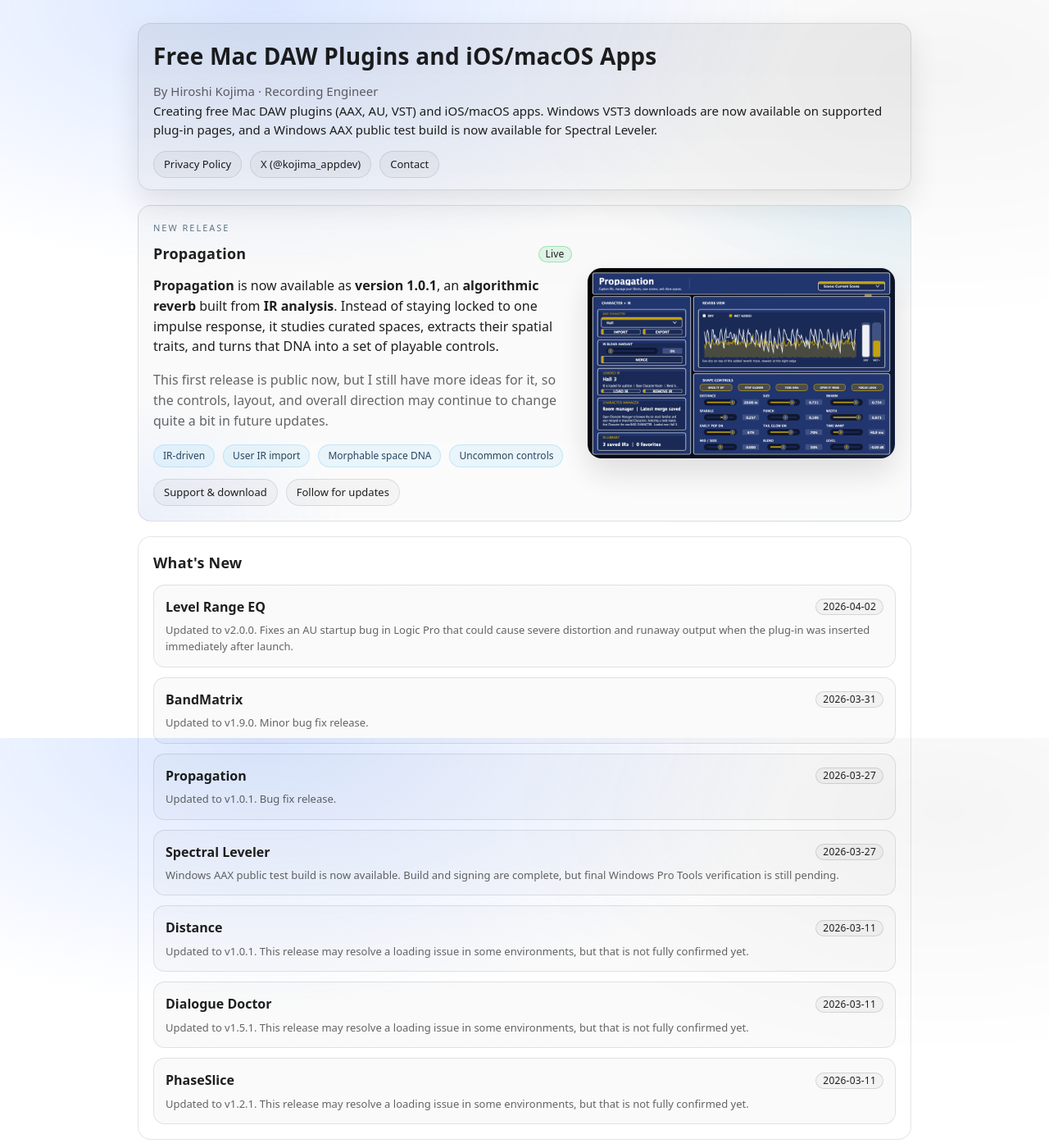
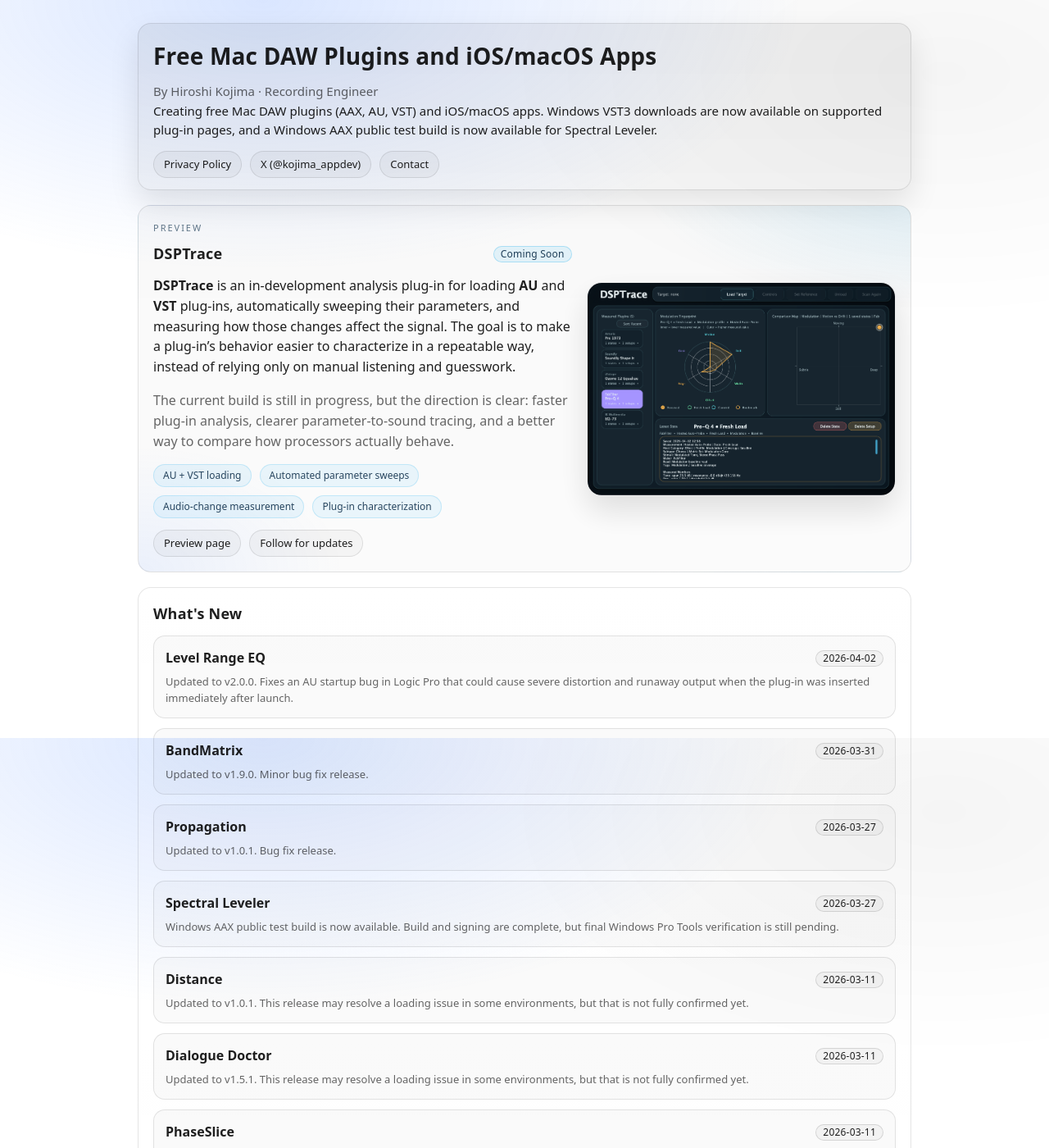
Before and after one commit to bitterapple/bitterapple.github.io, a Jekyll site: the page built from index.html, in a window 1280 px wide and 1400 px high. Shown: the whole window at 82% size. Built offline with Jekyll 4.4.1, drawn with Linux system fonts in a browser that asks for light colours; some of the changed text lies outside the part shown.

Commit message:
LLEQ2.0.0

```diff
--- a/index.html
+++ b/index.html
@@ -9,7 +9,7 @@
 {% assign whats_new = products | where_exp: 'item', 'item.latest_order' | sort: 'latest_order' %}
 {% assign plugins = products | where: 'type', 'plugin' | sort: 'order' %}
 {% assign apps = products | where: 'type', 'app' | sort: 'order' %}
-{% assign propagation = products | where: 'slug', 'propagation' | first %}
+{% assign dsptrace = products | where: 'slug', 'dsptrace' | first %}
 <div class="container">
   <header class="header">
     <h1>Free Mac DAW Plugins and iOS/macOS Apps</h1>
@@ -34,35 +34,36 @@
   </header>
 
   <main>
-    {% if propagation %}
+    {% if dsptrace %}
     <section class="section featureTeaser">
       <div class="featureTeaserGrid">
         <div>
-          <p class="featureEyebrow">New Release</p>
+          <p class="featureEyebrow">Preview</p>
           <div class="titleRow" style="justify-content: space-between; align-items: center">
-            <h2 style="margin: 0">{{ propagation.title }}</h2>
-            <span class="badge {% if propagation.status_class %}{{ propagation.status_class }}{% endif %}">{{ propagation.status_label }}</span>
+            <h2 style="margin: 0">{{ dsptrace.title }}</h2>
+            <span class="badge {% if dsptrace.status_class %}{{ dsptrace.status_class }}{% endif %}">{{ dsptrace.status_label }}</span>
           </div>
           <p style="margin-top: 12px">
-            <strong>Propagation</strong> is now available as
-            <strong>version 1.0.1</strong>, an <strong>algorithmic reverb</strong>
-            built from <strong>IR analysis</strong>. Instead of staying locked
-            to one impulse response, it studies curated spaces, extracts their
-            spatial traits, and turns that DNA into a set of playable controls.
+            <strong>DSPTrace</strong> is an in-development analysis plug-in for
+            loading <strong>AU</strong> and <strong>VST</strong> plug-ins,
+            automatically sweeping their parameters, and measuring how those
+            changes affect the signal. The goal is to make a plug-in’s behavior
+            easier to characterize in a repeatable way, instead of relying only
+            on manual listening and guesswork.
           </p>
           <p class="muted" style="margin-top: 10px">
-            This first release is public now, but I still have more ideas for
-            it, so the controls, layout, and overall direction may continue to
-            change quite a bit in future updates.
+            The current build is still in progress, but the direction is clear:
+            faster plug-in analysis, clearer parameter-to-sound tracing, and a
+            better way to compare how processors actually behave.
           </p>
           <div class="chipRow">
-            <span class="chip">IR-driven</span>
-            <span class="chip">User IR import</span>
-            <span class="chip">Morphable space DNA</span>
-            <span class="chip">Uncommon controls</span>
+            <span class="chip">AU + VST loading</span>
+            <span class="chip">Automated parameter sweeps</span>
+            <span class="chip">Audio-change measurement</span>
+            <span class="chip">Plug-in characterization</span>
           </div>
           <div class="nav">
-            <a class="btn" href="{{ propagation.url | relative_url }}">Support &amp; download</a>
+            <a class="btn" href="{{ dsptrace.url | relative_url }}">Preview page</a>
             <a
               class="btn"
               href="https://x.com/kojima_appdev"
@@ -75,13 +76,13 @@
 
         <a
           class="featurePreview"
-          href="{{ propagation.url | relative_url }}"
-          aria-label="Open Propagation support page"
+          href="{{ dsptrace.url | relative_url }}"
+          aria-label="Open DSPTrace preview page"
         >
           <img
             class="teaserShot"
-            src="{{ '/support/Propagation/img/Propagation.png' | relative_url }}"
-            alt="Propagation interface preview"
+            src="{{ '/support/DSPTrace/img/DSPTrace.png' | relative_url }}"
+            alt="DSPTrace interface preview"
             loading="lazy"
           />
         </a>
```
Also changed, not shown: _data/products.yml (+10 -0 lines), support/DSPTrace/index.html (added, +191 -0 lines), support/DSPTrace/img/DSPTrace.png (added).
